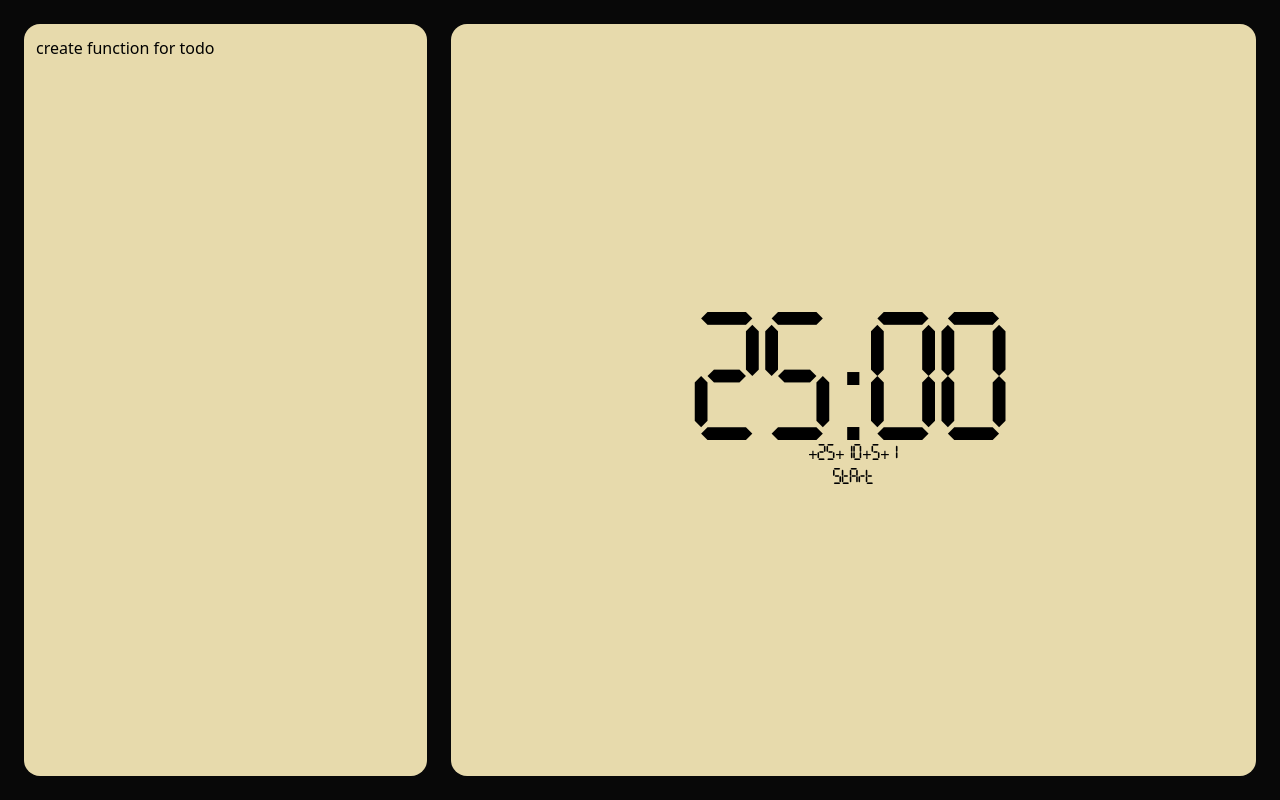
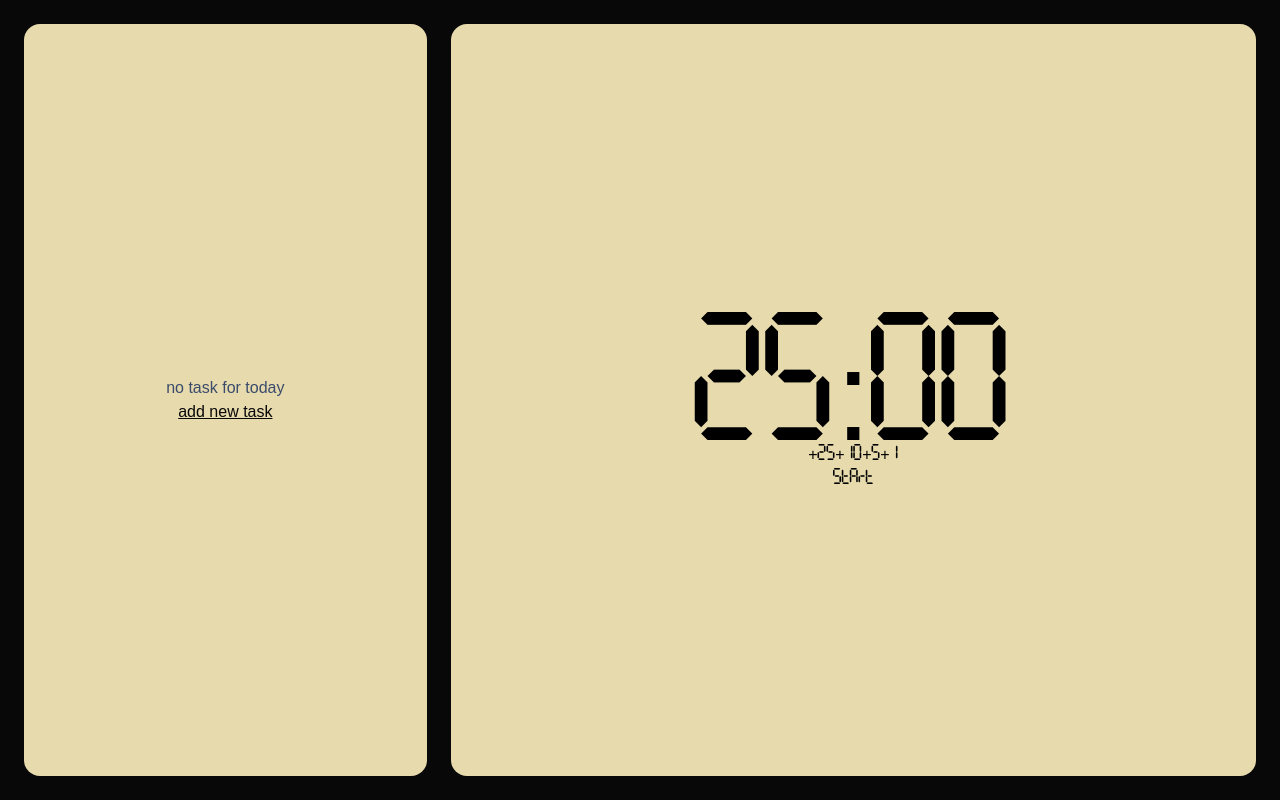
Before and after one commit to DI3906/focus-pomodoro, a Next.js app: page / in a window 1280 px wide. Built offline with nearby package versions, Linux system fonts and the light colour scheme; a web font is replaced by a local one.

Commit message:
component To-do v1

```diff
--- a/app/components/Todo/Todo.tsx
+++ b/app/components/Todo/Todo.tsx
@@ -1,8 +1,60 @@
+'use client';
+import { useState } from "react";
+import Modal from "../Modal/Modal";
+import Task from "../Task/Task";
+
+const taskTest = [
+  // {
+  //   id: 1,
+  //   description: "Agregar tarea individual",
+  //   completed: false
+  // },
+  // {
+  //   id: 2,
+  //   description: "Agregar icono para no completado",
+  //   completed: false
+  // },
+  // {
+  //   id: 3,
+  //   description: "Agregar icono para completado",
+  //   completed: false
+  // },
+  // {
+  //   id: 4,
+  //   description: "Agregar state para el cambio entre completado y no completado",
+  //   completed: false
+  // },
+  // {
+  //   id: 5,
+  //   description: "Agregar estilo para completado",
+  //   completed: false
+  // },
+]
 
 export default function Todo() {
-  return(
-    <div className="w-full h-full rounded-2xl p-3 todo">
-      <p className="">create function for todo</p>
+  const [showModalAdd, setShowModalAdd] = useState(false);
+
+  function openModal(){
+    setShowModalAdd(true);
+  }
+
+  return (
+    <div className="w-full h-full rounded-2xl p-3 flex-col justify-items-center content-center todo">
+      {taskTest === undefined || taskTest.length == 0 ? (
+        <div className="w-full flex flex-col items-center">
+          <p className="font-(family-name:--brygada) text-(--blue)">no task for today</p>
+          <button className="add-task" onClick={openModal}>add new task</button>
+        </div>
+      ) : (
+        taskTest.map((task) =>
+          <Task id={task.id} detail={task.description} completed={task.completed} />
+        )
+
+      )}
+      <Modal
+        isShow={showModalAdd}
+        description="add task"
+      />
     </div>
   );
 }
```
